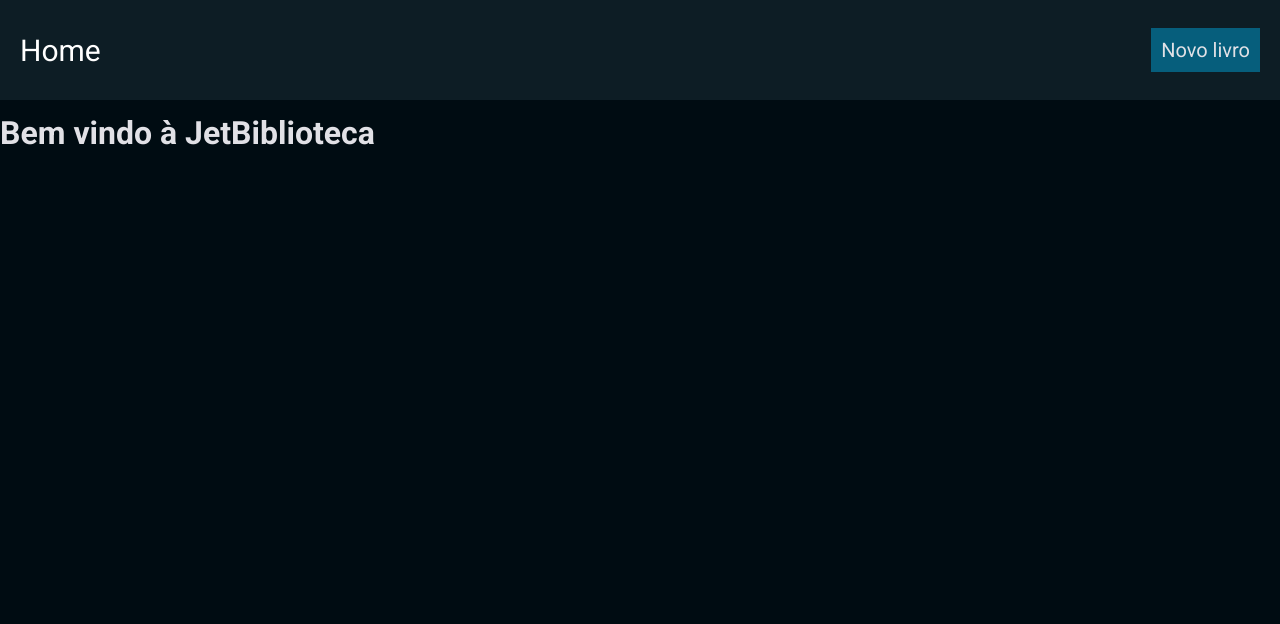
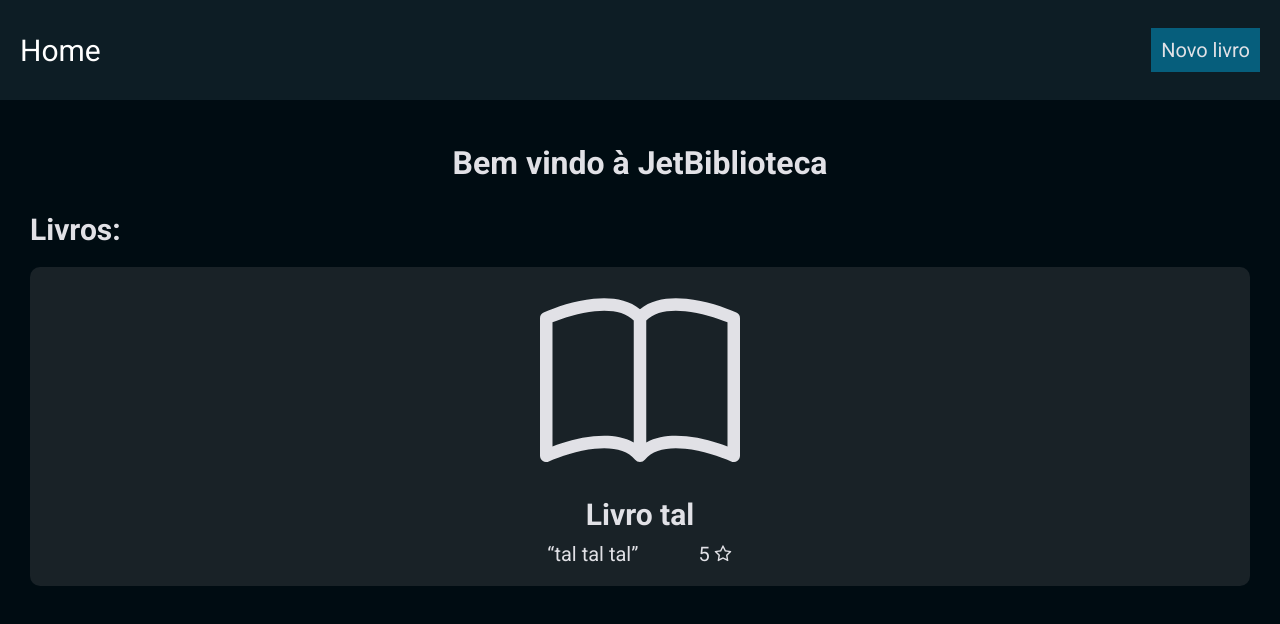
Before and after one commit to HenricoAngolera/laravel-library-front_end, a React (Vite) app: page / in a window 1280 px wide. Shown: the top 624 px of the page. Built offline with nearby package versions, Linux system fonts and the light colour scheme.

Commit message:
home page and bookcard component

```diff
--- /dev/null
+++ b/src/components/BookCard/index.jsx
@@ -0,0 +1,17 @@
+import { BsBook } from "react-icons/bs";
+import { AiOutlineStar } from "react-icons/ai";
+
+import { Container } from "./styles";
+
+export function BookCard({ title, author, classification }) {
+  return(
+    <Container>
+      <BsBook/>
+      <h3>{title}</h3>
+      <div>
+        <q>{author}</q>
+        <p>{classification} <AiOutlineStar/></p>
+      </div>
+    </Container>
+  )
+}
--- /dev/null
+++ b/src/components/BookCard/styles.js
@@ -0,0 +1,41 @@
+import styled from "styled-components";
+
+export const Container = styled.div`
+  width: 100%;
+
+  display: flex;
+  flex-direction: column;
+  gap: 1rem;
+
+  border-radius: 1rem;
+
+  text-align: center;
+
+  background-color: ${({ theme }) => theme.COLORS.DARK_600};
+
+  padding: 2rem;
+
+  > svg {
+    font-size: 20rem;
+    margin-inline: auto
+  }
+
+  > h3 {
+    font-size: 3rem;
+  }
+
+  > div {
+    display: flex;
+    align-items: center;
+    justify-content: center;
+    gap: 6rem;
+
+    font-size: 2rem;
+
+    p {
+      display: flex;
+      align-items: center;
+      gap: 0.3rem;
+    }
+  }
+`;
--- a/src/pages/Home/index.jsx
+++ b/src/pages/Home/index.jsx
@@ -1,6 +1,8 @@
-import { Container } from "./styles";
+import { Container, BooksWrapper } from "./styles";
 
 import { Header } from "../../components/Header";
+import { BookCard } from "../../components/BookCard";
+
 export function Home() {
   return (
     <Container>
@@ -9,6 +11,11 @@ export function Home() {
       <main>
         <h1>Bem vindo à JetBiblioteca</h1>
 
+        <BooksWrapper>
+          <h2>Livros:</h2>
+          <BookCard title="Livro tal" author="tal tal tal" classification="5"/>
+
+        </BooksWrapper>
       </main>
     </Container>
   )
--- a/src/pages/Home/styles.js
+++ b/src/pages/Home/styles.js
@@ -14,6 +14,23 @@ export const Container = styled.div`
 
   > main {
     grid-area: content;
+
+    h1 {
+      text-align: center;
+      margin-block: 3rem;
+    }
+  }
+`;
+
+export const BooksWrapper = styled.section`
+  margin-inline: 3rem;
+
+  display: flex;
+  flex-direction: column;
+  gap: 2rem;
+
+  > h2 {
+    font-size: 3rem;
   }
 
 `;
```
